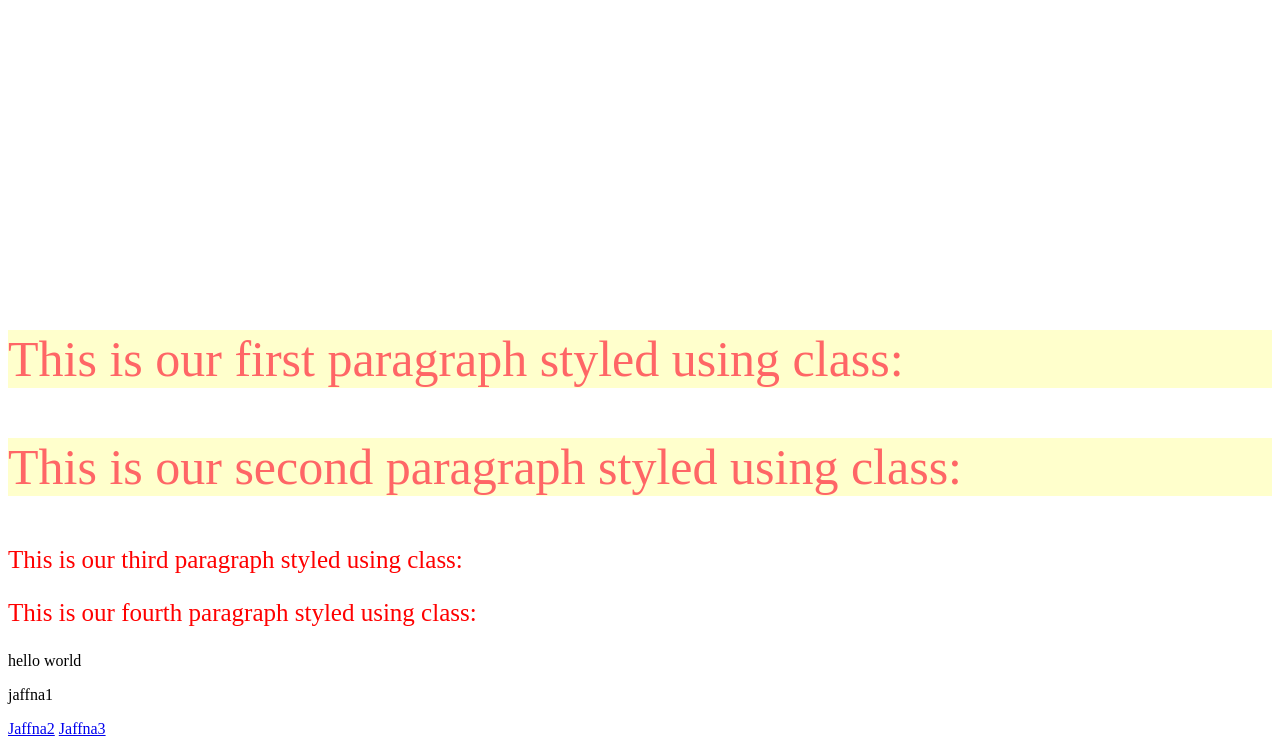
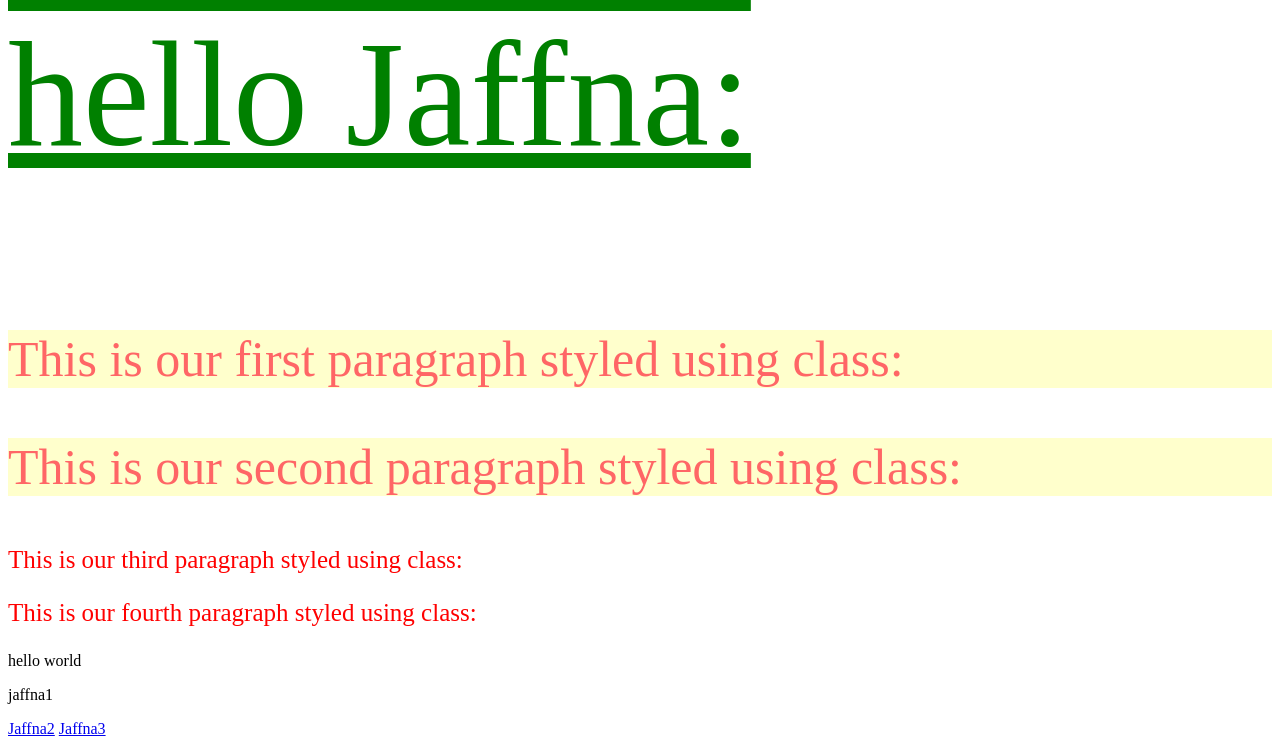
Before and after one commit to jaffna1234/jaffna1, a plain HTML site: page index.html in a window 1280 px wide. Shown: the top 755 px of the page. Drawn offline with nearby package versions, Linux system fonts and the light colour scheme.

Commit message:
Update index.html

```diff
--- a/index.html
+++ b/index.html
@@ -15,7 +15,7 @@
     </style>
   </head>
     <body>
-  <p class="animate__animated animate__zoomOutDown" <p style="color:green; font-size:150px; text-decoration: underline overline;">hello Jaffna:<p></p>
+  <p class="animate__animated animate__zoomIn" <p style="color:green; font-size:150px; text-decoration: underline overline;">hello Jaffna:<p></p>
 <p class="first-class">This is our first paragraph styled using class:<p>
   <p class="first-class">This is our second paragraph styled using class:<p>
     <p class="rubbish-class">This is our third paragraph styled using class:<p>
```
